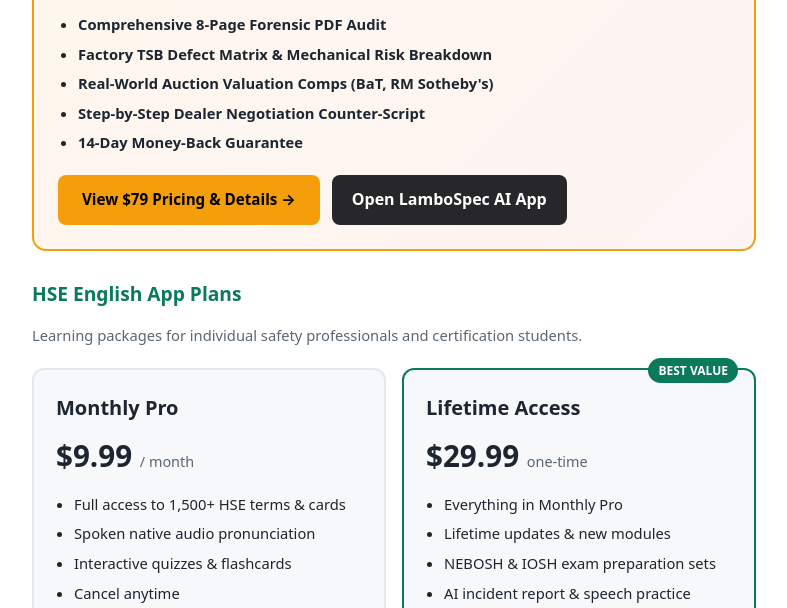
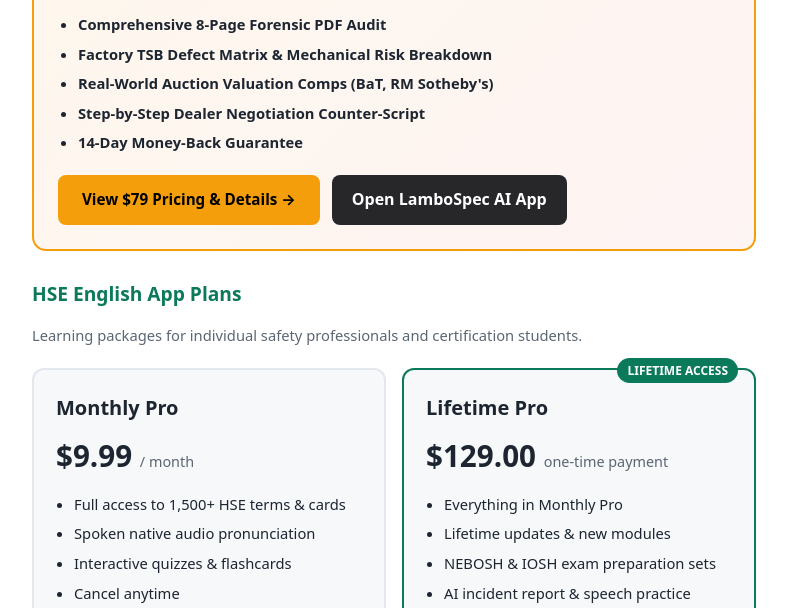
Before and after one commit to federal216/hse-english-site, a plain HTML site: page index.html in a window 1280 px wide. Shown: the part 489-1097 px from the top of the page, without its empty margins (246-1033 px from the left). Drawn offline with Linux system fonts and the light colour scheme.

Commit message:
Update HSE English Lifetime price to  USD

```diff
--- a/index.html
+++ b/index.html
@@ -76,9 +76,9 @@ nav a { margin-right: 14px; display: inline-block; margin-bottom: 6px; font-weig
     </div>
 
     <div class="pricing-card featured">
-      <span class="badge">BEST VALUE</span>
-      <h3>Lifetime Access</h3>
-      <div class="price">$29.99 <span>one-time</span></div>
+      <span class="badge">LIFETIME ACCESS</span>
+      <h3>Lifetime Pro</h3>
+      <div class="price">$129.00 <span>one-time payment</span></div>
       <ul>
         <li>Everything in Monthly Pro</li>
         <li>Lifetime updates &amp; new modules</li>
```
